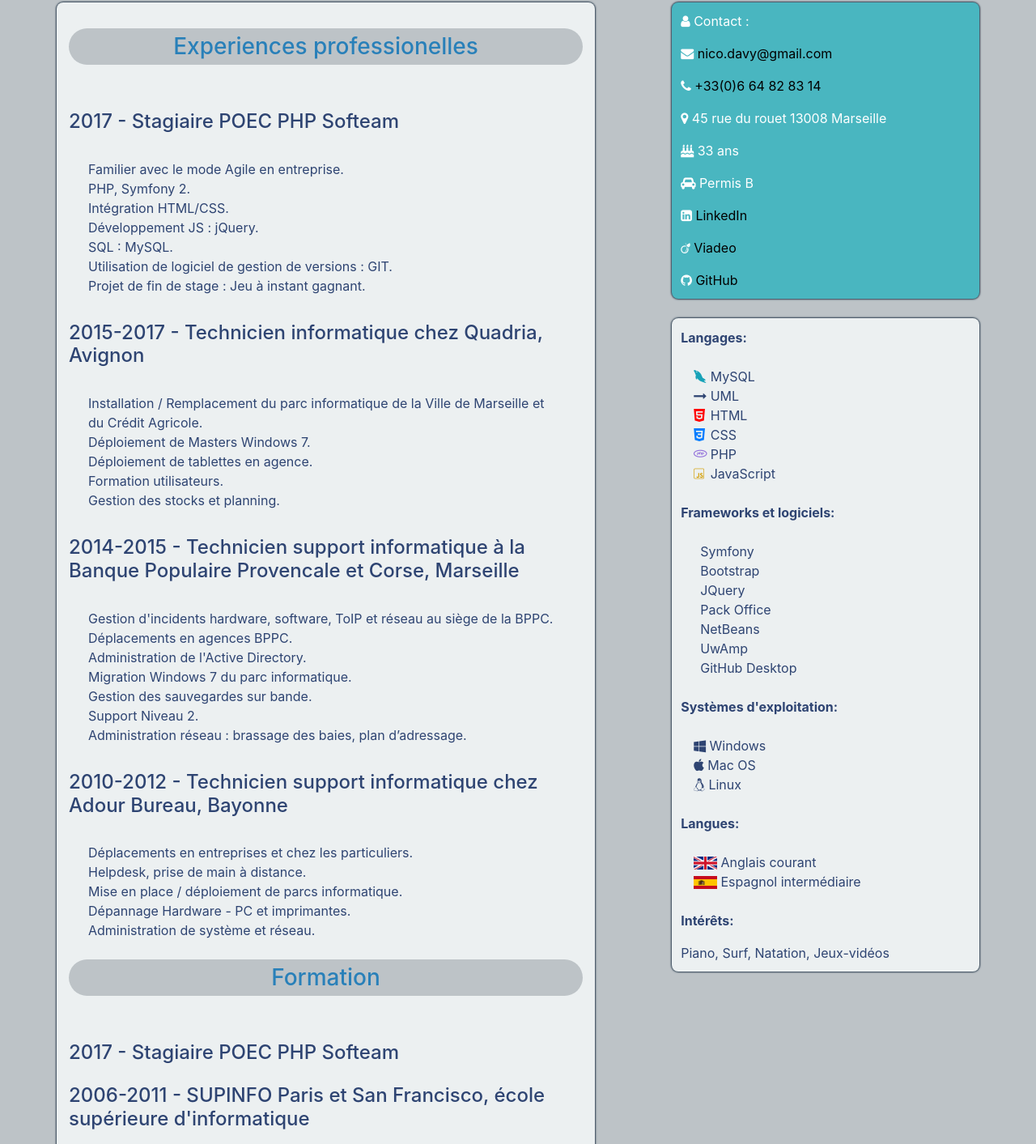
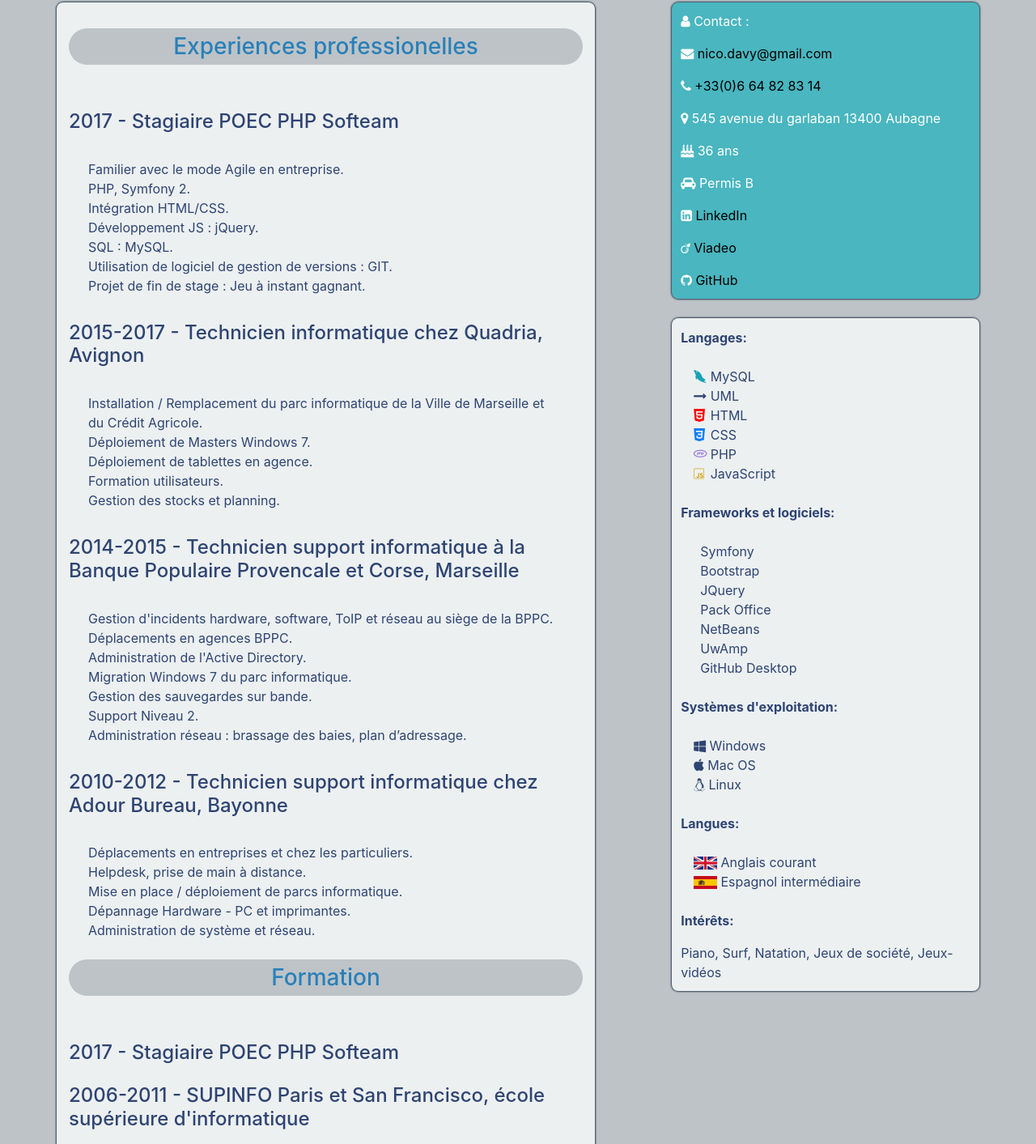
Before and after one commit to SpqzM/CV, a plain HTML site: page index.html in a window 1280 px wide. Shown: the part 237-1650 px from the top of the page at 81% size. Drawn offline with Linux system fonts and the light colour scheme.

Commit message:
Update index.html
maj

```diff
--- a/index.html
+++ b/index.html
@@ -90,8 +90,8 @@ and open the template in the editor.
                         <p><i class="fa fa-user" aria-hidden="true"></i> Contact :</p>
                         <p><i class="fa fa-envelope" aria-hidden="true"></i>  <a href="mailto:nico.davy@gmail.com?" target="_top">  nico.davy@gmail.com</a></p>
                         <p><i class="fa fa-phone" aria-hidden="true"></i>  <a href="tel:0664828314"> +33(0)6 64 82 83 14</a></p>
-			<p><i class="fa fa-map-marker" aria-hidden="true"></i> 45 rue du rouet 13008 Marseille</p>
-                        <p><i class="fa fa-birthday-cake" aria-hidden="true"></i> 33 ans</p> <p><i class="fa fa-car" aria-hidden="true"></i> Permis B</p>
+			<p><i class="fa fa-map-marker" aria-hidden="true"></i> 545 avenue du garlaban 13400 Aubagne</p>
+                        <p><i class="fa fa-birthday-cake" aria-hidden="true"></i> 36 ans</p> <p><i class="fa fa-car" aria-hidden="true"></i> Permis B</p>
 
                         <p class="social"><i class="fa fa-linkedin-square" aria-hidden="true"></i>  <a href= "https://www.linkedin.com/in/nicolas-davy-28575221/" target="_blank"> LinkedIn</a></p>
 			<p class="social"><i class="fa fa-viadeo" aria-hidden="true"></i>  <a href= "http://www.viadeo.com/p/0022at5rod78im1" target="_blank"> Viadeo</a></p>
@@ -140,7 +140,7 @@ and open the template in the editor.
                             </div>
                         </section>
                         <p><strong>Intérêts:</strong></p>
-                        <div>Piano, Surf, Natation, Jeux-vidéos</div>
+                        <div>Piano, Surf, Natation, Jeux de société, Jeux-vidéos</div>
                     </section>
                 </div>
             </aside>
```
